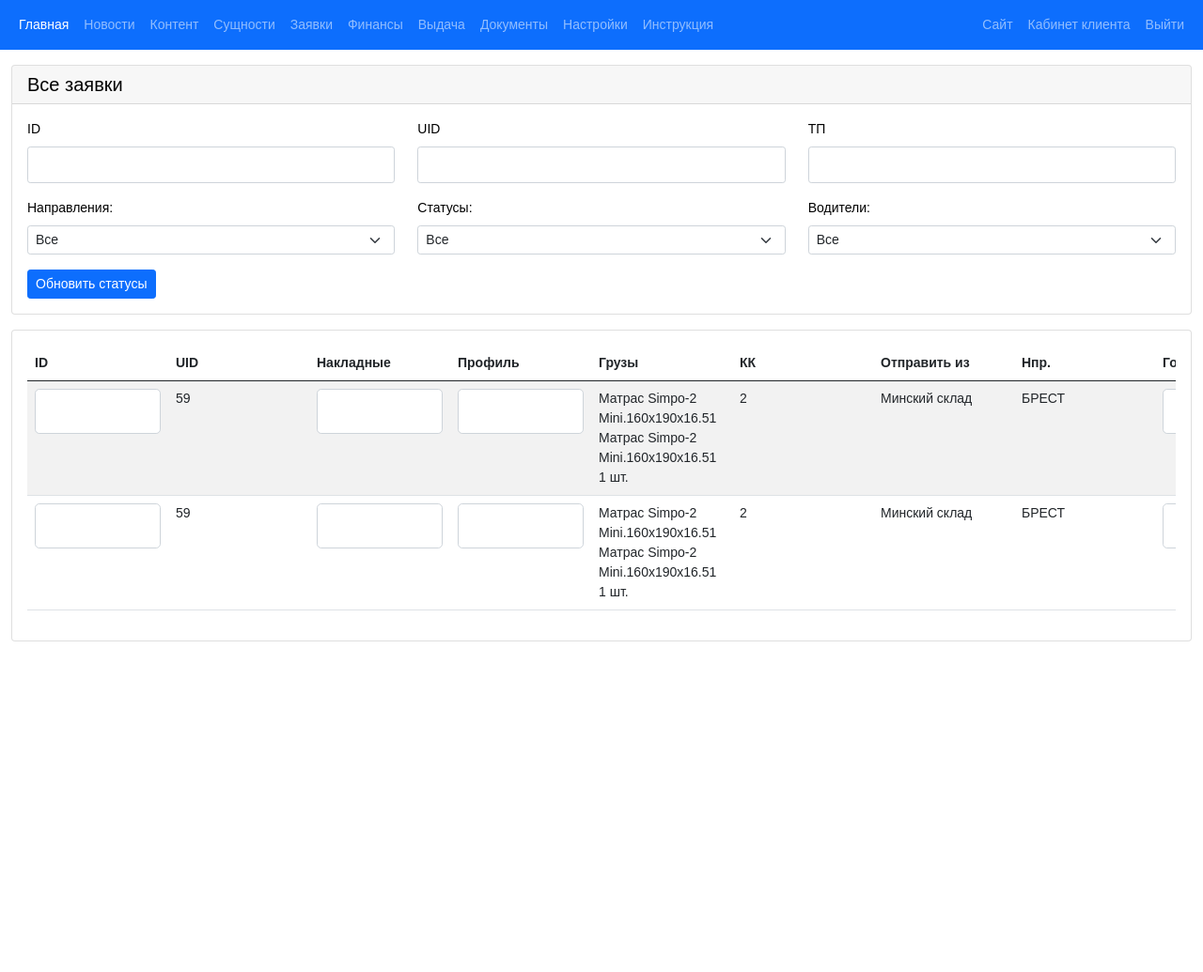
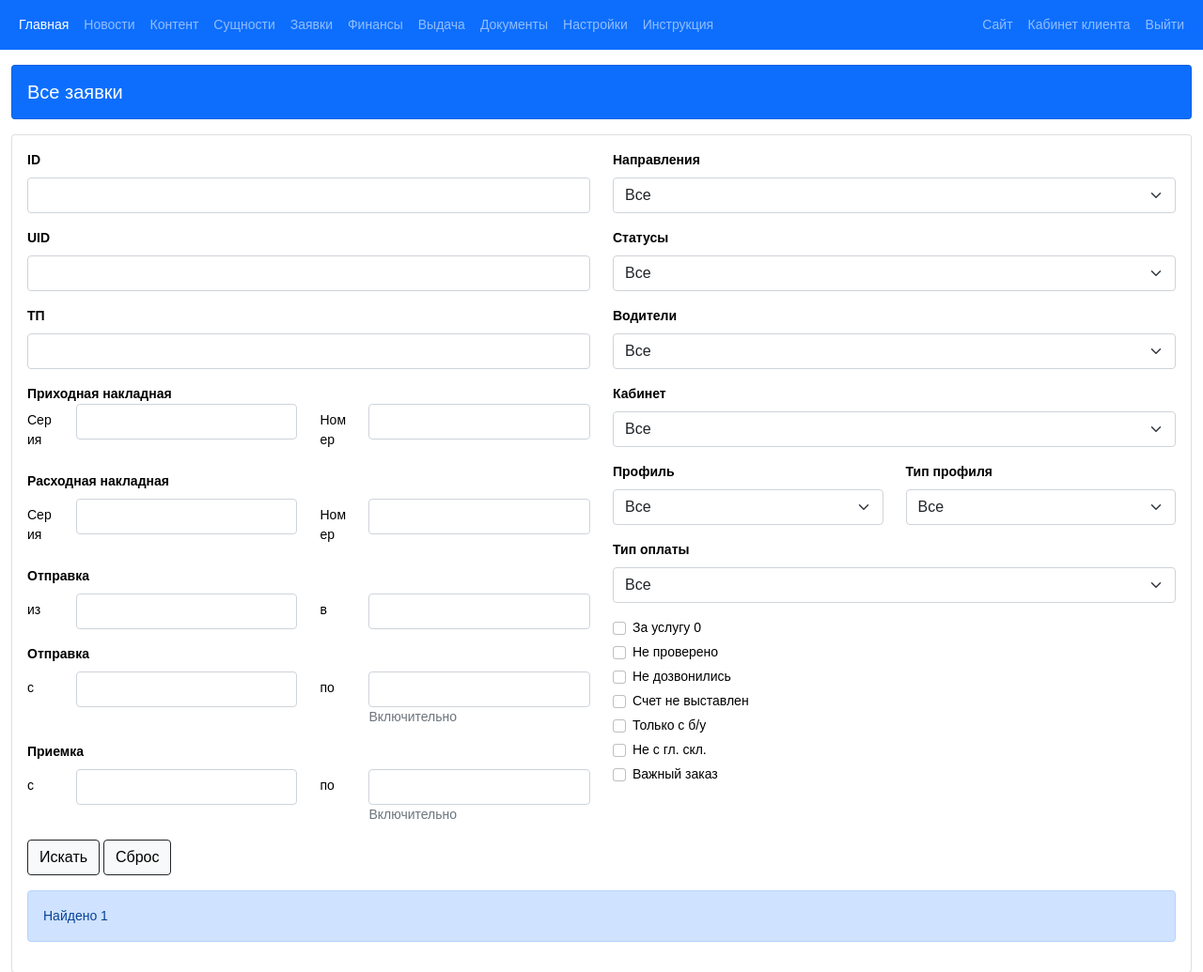
Before and after one commit to artnovikov/ilya, a plain HTML site: page index.html in a window 1280 px wide. Shown: the top 1035 px of the page at 94% size. Before the commit the page ends 800 px from the top, so only its background shows below. Drawn offline with nearby package versions, Linux system fonts and the light colour scheme.

Commit message:
only navbar and filter

```diff
--- a/index.html
+++ b/index.html
@@ -3,12 +3,11 @@
 <head>
 	<meta charset="UTF-8">
 	<meta name="viewport" content="width=device-width, initial-scale=1.0">
-	<title>Document</title>
+	<title>ЦРМ</title>
 	<link href="https://cdn.jsdelivr.net/npm/bootstrap@5.0.0-beta1/dist/css/bootstrap.min.css" rel="stylesheet" integrity="sha384-giJF6kkoqNQ00vy+HMDP7azOuL0xtbfIcaT9wjKHr8RbDVddVHyTfAAsrekwKmP1" crossorigin="anonymous">
 	<link rel="stylesheet" href="css/main.min.css">
 </head>
 <body>
-
 	<nav class="navbar navbar-expand-lg bg-primary navbar-dark">
 		<div class="container-fluid">
 
@@ -68,294 +67,233 @@
 		<div class="container-fluid">
 			<div class="row">
 				<div class="col-12">
+					<div class="card mb-3 bg-primary">
+						<div class="card-body"><h5 class="text-white mb-0">Все заявки</h5></div>
+					</div>
+				</div>
+				<div class="col-12">
 					<div class="card">
-						<h5 class="card-header">Все заявки</h5>
 						<div class="card-body">
 							<form>
 								<div class="row">
-									<div class="col-md-4 mb-3 input-group-sm">
-										<label for="id" class="form-label">ID</label>
-										<input type="text" id="id" class="form-control form-control-lg">
+									<div class="col-12 col-lg-6">
+										<div class="mb-3">
+											<label for="" class="form-label"><strong>ID</strong></label>
+											<input type="text" id="" class="form-control">
 										</div>
-
-									<div class="col-md-4 mb-3 input-group-sm">
-										<label for="uid" class="form-label">UID</label>
-										<input type="text" id="uid" class="form-control form-control-lg">
+										<div class="mb-3">
+											<label for="" class="form-label"><strong>UID</strong></label>
+											<input type="text" id="" class="form-control">
 										</div>
-
-									<div class="col-md-4 mb-3 input-group-sm">
-										<label for="tp" class="form-label">ТП</label>
-										<input type="text" id="tp" class="form-control form-control-lg">
+										<div class="mb-3">
+											<label for="" class="form-label"><strong>ТП</strong></label>
+											<input type="text" id="" class="form-control">
+										</div>
+										<div class="row mb-3">
+											<div class="col-12"><strong>Приходная накладная</strong></div>
+											<div class="col-6">
+												<div class="row">
+													<label for="" class="col-form-label col-2">Серия</label>
+													<div class="col-10">
+														<input type="text" id="" class="form-control">
 													</div>
 												</div>
-
+											</div>
+											<div class="col-6">
 												<div class="row">
-									<div class="col-md-4 mb-3 input-group-sm">
-										<label for="direction" class="form-label">Направления:</label>
-										<select class="form-select">
-											<option value="0">Все</option>
-											<option value="1">БРЕСТ</option>
-											<option value="2">БРЕСТ+ГОМЕЛЬ</option>
-											<option value="3">ВИТЕБСК</option>
-										</select>
-									</div>
-
-									<div class="col-md-4 mb-3 input-group-sm">
-										<label for="status" class="form-label">Статусы:</label>
-										<select class="form-select">
-											<option value="0">Все</option>
-											<option value="1">Не обратима</option>
-											<option value="2">На складе</option>
-											<option value="3">Перенос (на склад)</option>
-										</select>
-									</div>
-
-									<div class="col-md-4 mb-3 input-group-sm">
-										<label for="drivers" class="form-label">Водители:</label>
-										<select class="form-select">
-											<option value="0">Все</option>
-											<option value="1">(111) Антуфьев Ю.В.</option>
-											<option value="2">(175) Белемук А.С.</option>
-											<option value="3">(166) Валько П.Н.</option>
-										</select>
+													<label for="" class="col-form-label col-2">Номер</label>
+													<div class="col-10">
+														<input type="text" id="" class="form-control">
 													</div>
 												</div>
-								<button class="btn btn-primary btn-sm">Обновить статусы</button>
-							</form>
+											</div>
+										</div>
+										<div class="row mb-3">
+											<div class="col-12 mb-2"><strong>Расходная накладная</strong></div>
+											<div class="col-6">
+												<div class="row">
+													<label for="" class="col-form-label col-2">Серия</label>
+													<div class="col-10">
+														<input type="text" id="" class="form-control">
+													</div>
+												</div>
+											</div>
+											<div class="col-6">
+												<div class="row">
+													<label for="" class="col-form-label col-2">Номер</label>
+													<div class="col-10">
+														<input type="text" id="" class="form-control">
+													</div>
+												</div>
+											</div>
+										</div>
+										<div class="row mb-3">
+											<div class="col-12 mb-2"><strong>Отправка</strong></div>
+											<div class="col-6">
+												<div class="row">
+													<label for="" class="col-form-label col-2">из</label>
+													<div class="col-10">
+														<input type="text" id="" class="form-control">
+													</div>
+												</div>
+											</div>
+											<div class="col-6">
+												<div class="row">
+													<label for="" class="col-form-label col-2">в</label>
+													<div class="col-10">
+														<input type="text" id="" class="form-control">
+													</div>
+												</div>
+											</div>
+										</div>
+										<div class="row mb-3">
+											<div class="col-12 mb-2"><strong>Отправка</strong></div>
+											<div class="col-6">
+												<div class="row">
+													<label for="" class="col-form-label col-2">с</label>
+													<div class="col-10">
+														<input type="text" id="" class="form-control">
+													</div>
+												</div>
+											</div>
+											<div class="col-6">
+												<div class="row">
+													<label for="" class="col-form-label col-2">по</label>
+													<div class="col-10">
+														<input type="text" id="" class="form-control">
+														<div class="text-muted">Включительно</div>
+													</div>
+												</div>
+											</div>
+										</div>
+										<div class="row mb-3">
+											<div class="col-12 mb-2"><strong>Приемка</strong></div>
+											<div class="col-6">
+												<div class="row">
+													<label for="" class="col-form-label col-2">с</label>
+													<div class="col-10">
+														<input type="text" id="" class="form-control">
+													</div>
+												</div>
+											</div>
+											<div class="col-6">
+												<div class="row">
+													<label for="" class="col-form-label col-2">по</label>
+													<div class="col-10">
+														<input type="text" id="" class="form-control">
+														<div class="text-muted">Включительно</div>
 													</div>
 												</div>
 											</div>
 										</div>
 									</div>
-	</section>
-
-	<section class="another-section">
-		<div class="container-fluid">
-			<div class="row">
-				<div class="col-12">
-					<div class="card">
-						<div class="card-body">
-							<!-- Modal -->
-					<div class="modal fade" id="modal" tabindex="-1" aria-labelledby="exampleModalLabel" aria-hidden="true">
-						<div class="modal-dialog modal-fullscreen">
-							<div class="modal-content">
-							<div class="modal-header">
-								<h5 class="modal-title" id="exampleModalLabel">Modal title</h5>
-								<button type="button" class="btn-close" data-bs-dismiss="modal" aria-label="Close"></button>
+									<!-- Правый блок -->
+									<div class="col-12 col-lg-6">
+										<div class="mb-3">
+											<label for="" class="form-label"><strong>Направления</strong></label>
+											<select class="form-select">
+												<option value="0">Все</option>
+												<option value="1">Направление 1</option>
+												<option value="2">Направление 2</option>
+												<option value="3">Направление 3</option>
+											</select>
 										</div>
-							<div class="modal-body">
-								<div class="card">
-									<div class="card-body">
-										<form class="row">
+										<div class="mb-3">
+											<label for="" class="form-label"><strong>Статусы</strong></label>
+											<select class="form-select">
+												<option value="0">Все</option>
+												<option value="1">Статус 1</option>
+												<option value="2">Статус 2</option>
+												<option value="3">Статус 3</option>
+											</select>
+										</div>
+										<div class="mb-3">
+											<label for="" class="form-label"><strong>Водители</strong></label>
+											<select class="form-select">
+												<option value="0">Все</option>
+												<option value="1">Водитель 1</option>
+												<option value="2">Водитель 2</option>
+												<option value="3">Водитель 3</option>
+											</select>
+										</div>
+										<div class="mb-3">
+											<label for="" class="form-label"><strong>Кабинет</strong></label>
+											<select class="form-select">
+												<option value="0">Все</option>
+												<option value="1">Кабинет 1</option>
+												<option value="2">Кабинет 2</option>
+												<option value="3">Кабинет 3</option>
+											</select>
+										</div>
+										<div class="row mb-3">
 											<div class="col-6">
-												<div class="mb-3 input-group-sm">
-													<label for="" class="form-label">ID</label>
-													<input type="text" id="" class="form-control form-control-lg" value="3ebe156">
+												<label for="" class="form-label"><strong>Профиль</strong></label>
+												<select class="form-select">
+													<option value="0">Все</option>
+													<option value="1">Профиль 1</option>
+													<option value="2">Профиль 2</option>
+													<option value="3">Профиль 3</option>
+												</select>
 											</div>
-												<div class="mb-3 input-group-sm">
-													<label for="" class="form-label">UID</label>
-													<input type="text" id="" class="form-control form-control-lg" value="1">
-												</div>
-												<div class="mb-3 input-group-sm">
-													<label for="" class="form-label">Накладные</label>
-													<input type="text" id="" class="form-control form-control-lg">
-												</div>
-												<div class="mb-3 input-group-sm">
-													<label for="" class="form-label">Профиль</label>
-													<input type="text" id="" class="form-control form-control-lg">
-												</div>
-												<div class="mb-3 input-group-sm">
-													<label for="" class="form-label">Грузы</label>
-													<input type="text" id="" class="form-control form-control-lg">
-												</div>
-												<div class="mb-3 input-group-sm">
-													<label for="" class="form-label">КК</label>
-													<input type="text" id="" class="form-control form-control-lg">
-												</div>
-												<div class="row">
 											<div class="col-6">
-														<div class="mb-3 input-group-sm">
-															<label for="" class="form-label">Отправляется из</label>
-															<input type="text" id="" class="form-control form-control-lg">
+												<label for="" class="form-label"><strong>Тип профиля</strong></label>
+												<select class="form-select">
+													<option value="0">Все</option>
+													<option value="1">Тип профиля 1</option>
+													<option value="2">Тип профиля 2</option>
+													<option value="3">Тип профиля 3</option>
+												</select>
 											</div>
 										</div>
-													<div class="col-6">
-														<div class="mb-3 input-group-sm">
-															<label for="" class="form-label">Направляется</label>
-															<input type="text" id="" class="form-control form-control-lg">
+										<div class="mb-3">
+											<label for="" class="form-label"><strong>Тип оплаты</strong></label>
+											<select class="form-select">
+												<option value="0">Все</option>
+												<option value="1">Тип оплаты 1</option>
+												<option value="2">Тип оплаты 2</option>
+												<option value="3">Тип оплаты 3</option>
+											</select>
+										</div>
+										<div class="mb-3">
+											<div class="form-check">
+												<input class="form-check-input" type="checkbox" value="" id="">
+												<label class="form-check-label" for="">За услугу 0</label>
+											</div>
+											<div class="form-check">
+												<input class="form-check-input" type="checkbox" value="" id="">
+												<label class="form-check-label" for="">Не проверено</label>
+											</div>
+											<div class="form-check">
+												<input class="form-check-input" type="checkbox" value="" id="">
+												<label class="form-check-label" for="">Не дозвонились</label>
+											</div>
+											<div class="form-check">
+												<input class="form-check-input" type="checkbox" value="" id="">
+												<label class="form-check-label" for="">Счет не выставлен</label>
+											</div>
+											<div class="form-check">
+												<input class="form-check-input" type="checkbox" value="" id="">
+												<label class="form-check-label" for="">Только с б/у</label>
+											</div>
+											<div class="form-check">
+												<input class="form-check-input" type="checkbox" value="" id="">
+												<label class="form-check-label" for="">Не с гл. скл.</label>
+											</div>
+											<div class="form-check">
+												<input class="form-check-input" type="checkbox" value="" id="">
+												<label class="form-check-label" for="">Важный заказ</label>
 											</div>
 										</div>
 									</div>
-												<div class="mb-3 input-group-sm">
-													<label for="" class="form-label">Город получ.</label>
-													<input type="text" id="" class="form-control form-control-lg">
+									<div class="col-12">
+										<div class="mb-3">
+											<button class="btn btn-light border border-dark">Искать</button>
+											<button class="btn btn-light border border-dark">Сброс</button>
 										</div>
-												<div class="row">
-													<div class="col-6">
-														<div class="mb-3 input-group-sm">
-															<label for="" class="form-label">Адрес получателя</label>
-															<input type="text" id="" class="form-control form-control-lg">
-														</div>
-													</div>
-													<div class="col-6">
-														<div class="mb-3 input-group-sm">
-															<label for="" class="form-label">Получатель</label>
-															<input type="text" id="" class="form-control form-control-lg">
-														</div>
-													</div>
-												</div>
-												<div class="mb-3 input-group-sm">
-													<label for="" class="form-label">Примечания</label>
-													<input type="text" id="" class="form-control form-control-lg">
-												</div>
-												<div class="mb-3 input-group-sm">
-													<label for="" class="form-label">Комментарии</label>
-													<input type="text" id="" class="form-control form-control-lg">
-												</div>
-											</div>
-											<div class="col-6">
-												<div class="mb-3 input-group-sm">
-													<label for="" class="form-label">В маршрутке</label>
-													<input type="text" id="" class="form-control form-control-lg">
-												</div>
-												<div class="mb-3 input-group-sm">
-													<label for="" class="form-label">Дополнительные опции</label>
-													<div class="form-check">
-														<input class="form-check-input" type="checkbox" value="" id="">
-														<label class="form-check-label" for="">Проверить</label>
-													</div>
-													<div class="form-check">
-														<input class="form-check-input" type="checkbox" value="" id="" checked>
-														<label class="form-check-label" for="">Дозвониться</label>
-													</div>
-													<div class="form-check">
-														<input class="form-check-input" type="checkbox" value="" id="" checked>
-														<label class="form-check-label" for="">Счет выст</label>
-													</div>
-													<p class="">Откл. от марш.</p>
-												</div>
-												<div class="mb-3 input-group-sm">
-													<label for="" class="form-label">Дата приема</label>
-													<input type="text" id="" class="form-control form-control-lg">
-												</div>
-												<div class="mb-3 input-group-sm">
-													<label for="" class="form-label">Дата отправления</label>
-													<input type="text" id="" class="form-control form-control-lg">
-												</div>
-												<div class="mb-3 input-group-sm">
-													<label for="" class="form-label">Статус</label>
-													<input type="text" id="" class="form-control form-control-lg">
-												</div>
-												<div class="mb-3 input-group-sm">
-													<label for="" class="form-label">DID</label>
-													<input type="text" id="" class="form-control form-control-lg">
-												</div>
-												<div class="mb-3 input-group-sm">
-													<label for="" class="form-label">Оцен/согл</label>
-													<input type="text" id="" class="form-control form-control-lg">
-												</div>
-												<div class="mb-3 input-group-sm">
-													<label for="" class="form-label">За услугу</label>
-													<input type="text" id="" class="form-control form-control-lg">
-												</div>
-												<div class="mb-3 input-group-sm">
-													<label for="" class="form-label">Тип оплаты</label>
-													<input type="text" id="" class="form-control form-control-lg">
-												</div>
-												<div class="mb-3 input-group-sm">
-													<label for="" class="form-label">ПН</label>
-													<select class="form-select" aria-label="Default select example">
-														<option selected>нет</option>
-														<option value="1">один</option>
-														<option value="2">два</option>
-														<option value="3">три</option>
-													</select>
-												</div>
-												<div class="mb-3 input-group-sm">
-													<label for="" class="form-label">Вес</label>
-													<input type="text" id="" class="form-control form-control-lg">
-												</div>
-												<div class="mb-3 input-group-sm">
-													<label for="" class="form-label">Предыдущий статус</label>
-													<input type="text" id="" class="form-control form-control-lg">
+										<div class="alert alert-primary" role="alert">Найдено 1</div>
 									</div>
 								</div>
 							</form>
-									</div>
-								</div>
-							</div>
-							<div class="modal-footer">
-								<button type="button" class="btn btn-primary btn-sm">Сохранить</button>
-							</div>
-							</div>
-						</div>
-					</div>
-					<div class="table-responsive">
-						<table class="table table-striped table-hover">
-							<thead>
-								<tr>
-									<th>ID</th>
-									<th>UID</th>
-									<th>Накладные</th>
-									<th>Профиль</th>
-									<th>Грузы</th>
-									<th>КК</th>
-									<th>Отправить из</th>
-									<th>Нпр.</th>
-									<th>Город получ.</th>
-									<th>Адр. получателя</th>
-									<th>Получатель</th>
-								</tr>
-							</thead>
-							<tbody>
-								<tr  data-bs-toggle="modal" data-bs-target="#modal">
-									<td>
-										<input type="text" id="id" class="form-control form-control-lg">
-									</td>
-									<td>59</td>
-									<td><input type="text" id="uid" class="form-control form-control-lg"></td>
-									<td><input type="text" class="form-control form-control-lg"></td>
-									<td>
-										<span>Матрас Simpo-2</span><br>
-										<span>Mini.160x190x16.51</span><br>
-										<span>Матрас Simpo-2</span><br>
-										<span>Mini.160x190x16.51</span><br>
-										<span>1 шт.</span>
-									</td>
-									<td>2</td>
-									<td>Минский склад</td>
-									<td>БРЕСТ</td>
-									<td><input type="text" class="form-control form-control-lg"></td>
-									<td><input type="text" class="form-control form-control-lg"></td>
-									<td><input type="text" class="form-control form-control-lg"></td>
-								</tr>
-								<!--  -->
-								<!--  -->
-								<!--  -->
-								<tr  data-bs-toggle="modal" data-bs-target="#modal">
-									<td>
-										<input type="text" id="id" class="form-control form-control-lg">
-									</td>
-									<td>59</td>
-									<td><input type="text" id="uid" class="form-control form-control-lg"></td>
-									<td><input type="text" class="form-control form-control-lg"></td>
-									<td>
-										<span>Матрас Simpo-2</span><br>
-										<span>Mini.160x190x16.51</span><br>
-										<span>Матрас Simpo-2</span><br>
-										<span>Mini.160x190x16.51</span><br>
-										<span>1 шт.</span>
-									</td>
-									<td>2</td>
-									<td>Минский склад</td>
-									<td>БРЕСТ</td>
-									<td><input type="text" class="form-control form-control-lg"></td>
-									<td><input type="text" class="form-control form-control-lg"></td>
-									<td><input type="text" class="form-control form-control-lg"></td>
-								</tr>
-							</tbody>
-						</table>
-					</div>
 						</div>
 					</div>
 				</div>
@@ -365,6 +303,5 @@
 
 	<script src="https://cdn.jsdelivr.net/npm/bootstrap@5.0.0-beta1/dist/js/bootstrap.bundle.min.js" integrity="sha384-ygbV9kiqUc6oa4msXn9868pTtWMgiQaeYH7/t7LECLbyPA2x65Kgf80OJFdroafW" crossorigin="anonymous"></script>
 	<script src="js/main.min.js"></script>
-
 </body>
 </html>
```
Lines whose indentation alone changed are shown as unchanged.
